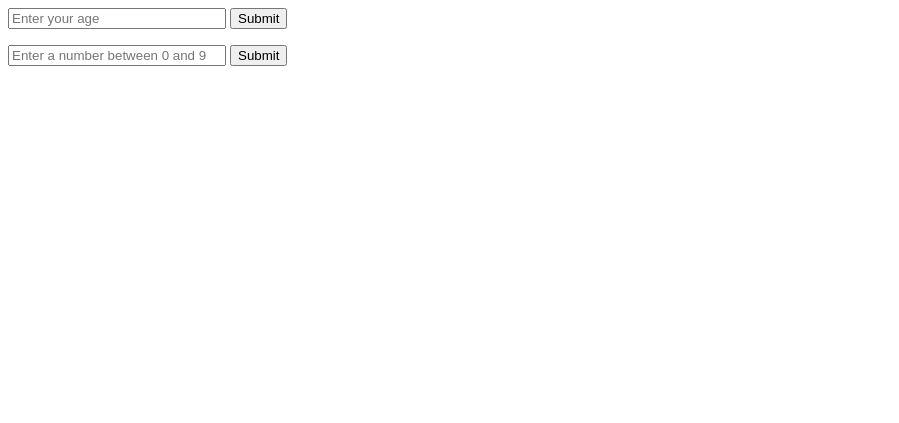
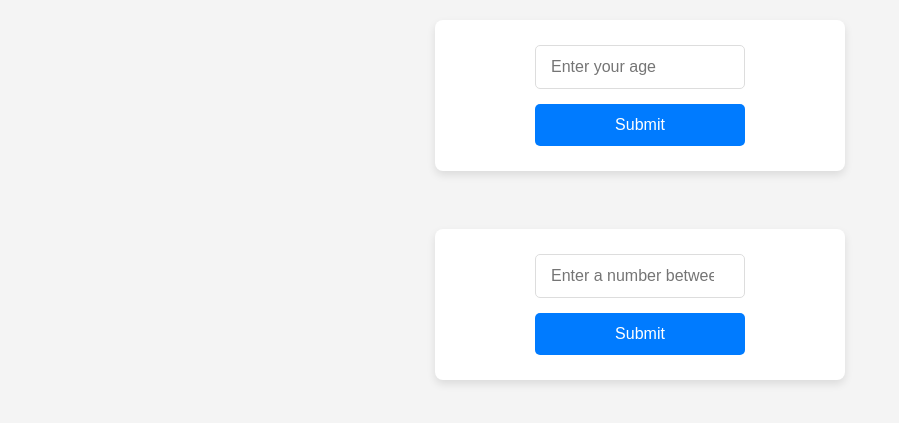
Before and after one commit to dimajpeg/cycles-js, a plain HTML site: page index.html in a window 1280 px wide. Shown: the whole page, without its empty margins (0-899 px from the left). Drawn offline with Linux system fonts and the light colour scheme.

Commit message:
Enhance styling for body and form elements in CSS

```diff
--- a/style.css
+++ b/style.css
@@ -1,3 +1,64 @@
-input {
+body {
+  font-family: Arial, sans-serif;
+  background-color: #f4f4f4;
+  color: #333;
+  display: flex;
+  flex-direction: column;
+  align-items: center;
+  padding: 20px;
+  min-height: 100vh;
+  margin: 0;
+}
+
+form {
+  background-color: #fff;
+  padding: 25px 30px;
+  border-radius: 8px;
+  box-shadow: 0 4px 8px rgba(0, 0, 0, 0.1);
+  margin-bottom: 30px;
+  width: 100%;
+  max-width: 350px;
+  display: flex;
+  flex-direction: column;
+  align-items: center;
+}
+
+input[type="number"] {
   width: 210px;
+  padding: 12px 15px;
+  margin-bottom: 15px;
+  border: 1px solid #ddd;
+  border-radius: 5px;
+  font-size: 16px;
+  box-sizing: border-box;
 }
+
+button {
+  background-color: #007bff;
+  color: white;
+  padding: 12px 20px;
+  border: none;
+  border-radius: 5px;
+  cursor: pointer;
+  font-size: 16px;
+  transition: background-color 0.3s ease;
+  width: 100%;
+  max-width: 210px;
+}
+
+button:hover {
+  background-color: #0056b3;
+}
+
+p {
+  font-size: 18px;
+  font-weight: bold;
+  margin-top: 10px;
+  text-align: center;
+  color: #007bff;
+}
+
+h1 {
+  color: #2c3e50;
+  margin-bottom: 25px;
+}
```
